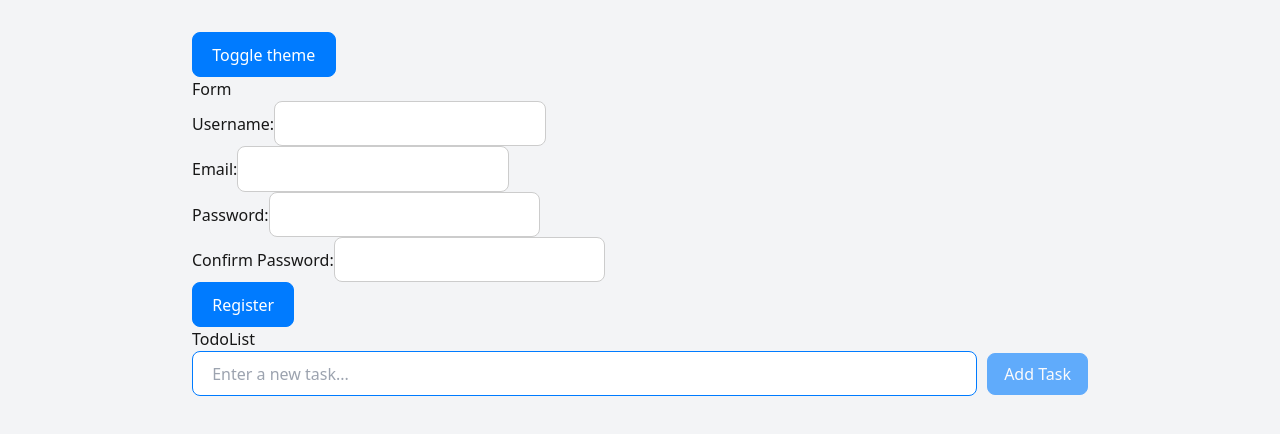
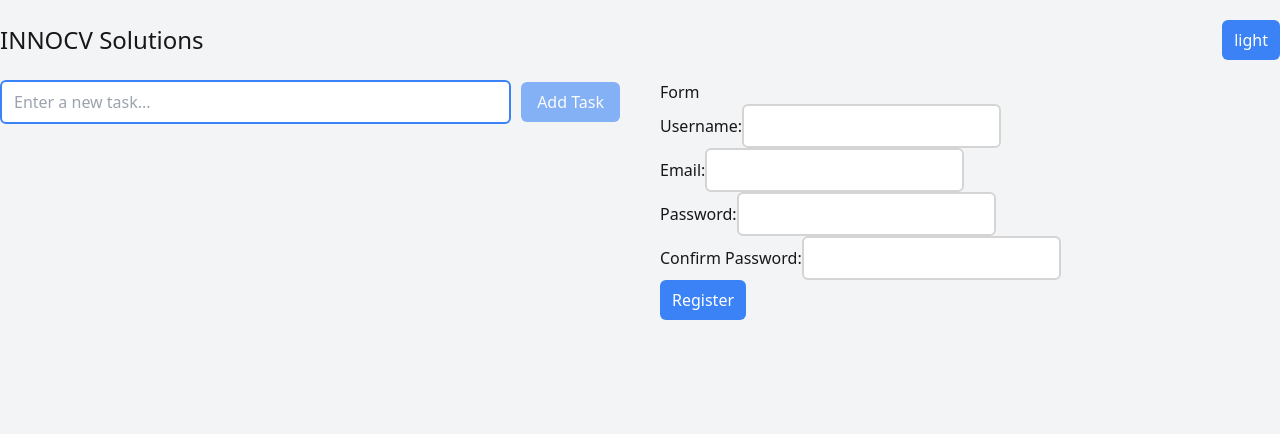
Before and after one commit to manumorante/todo-list, a React (Vite) app: page / in a window 1280 px wide. Shown: the top 434 px of the page. Built offline with nearby package versions, Linux system fonts and the light colour scheme.

Commit message:
refactor: enhance layout and styling in Home, TodoList, and ToggleTheme components

```diff
--- a/index.html
+++ b/index.html
@@ -5,8 +5,8 @@
     <meta name="viewport" content="width=device-width, initial-scale=1.0" />
     <title>INNOCV - Manu Morante</title>
   </head>
-  <body class="bg-gray-100 dark:bg-neutral-800 text-neutral-900 dark:text-neutral-100">
-    <div id="root"></div>
+  <body class="bg-gray-100 dark:bg-black text-neutral-900 dark:text-neutral-100">
+    <div id="root" class="container"></div>
     <script type="module" src="/src/main.tsx"></script>
   </body>
 </html>
--- a/src/Home.tsx
+++ b/src/Home.tsx
@@ -5,11 +5,19 @@ import ToggleTheme from "./components/ToggleTheme"
 export default function Home() {
   return (
     <>
-      <header>
+      <div className="flex justify-between items-center">
+        <h1 className="text-2xl font-medium my-6">INNOCV Solutions</h1>
         <ToggleTheme />
-      </header>
-      <Form />
-      <TodoList />
+      </div>
+      <div className="flex gap-10">
+        <div className="flex-1">
+          <TodoList />
+        </div>
+
+        <div className="flex-1">
+          <Form />
+        </div>
+      </div>
     </>
   )
 }
--- a/src/components/TodoList.tsx
+++ b/src/components/TodoList.tsx
@@ -44,9 +44,7 @@ const TodoList: React.FC = () => {
 
   return (
     <div>
-      <h2>TodoList</h2>
-
-      <form onSubmit={addTask} className="todo">
+      <form onSubmit={addTask} className="todo mb-4">
         <input
           ref={inputRef}
           type="text"
@@ -57,7 +55,11 @@ const TodoList: React.FC = () => {
           // Set focus to the input field when the component is mounted
           autoFocus
         />
-        <button className="todo__action" type="submit" disabled={!isTaskValid(newTask)}>
+        <button
+          className="todo__action whitespace-nowrap"
+          type="submit"
+          disabled={!isTaskValid(newTask)}
+        >
           Add Task
         </button>
       </form>
--- a/src/components/ToggleTheme.tsx
+++ b/src/components/ToggleTheme.tsx
@@ -1,11 +1,11 @@
 import { useTheme } from "../theme"
 
 function ToggleTheme() {
-  const { toggleTheme } = useTheme()
+  const { theme, toggleTheme } = useTheme()
 
   return (
     <>
-      <button onClick={toggleTheme}>Toggle theme</button>
+      <button onClick={toggleTheme}>{theme}</button>
     </>
   )
 }
--- a/src/index.css
+++ b/src/index.css
@@ -11,43 +11,24 @@ body {
   --neutral-500: #333333;
 }
 
-#root {
-  max-width: 960px;
-  margin: 0 auto;
-  padding: 2rem;
-}
-
 @layer base {
+  input,
   button {
-    border-radius: 8px;
-    padding: 0.6em 1.2em;
-    background-color: var(--primary);
-    border: 1px solid var(--primary);
-    color: white;
-    cursor: pointer;
-    transition: background-color 0.25s;
+    @apply rounded-md px-3 py-2 transition;
   }
 
-  button:focus {
-    outline: 4px auto -webkit-focus-ring-color;
-  }
+  button {
+    @apply bg-blue-500 text-white
+    border-blue-500
+    cursor-pointer
 
-  button:disabled {
-    opacity: 0.6;
-    cursor: not-allowed;
+    disabled:opacity-60 disabled:cursor-not-allowed;
   }
 
   input {
-    border-radius: 8px;
-    border: 1px solid var(--neutral-300);
-    padding: 0.6em 1.2em;
-    background-color: white;
-    transition: border-color 0.25s;
-  }
-
-  input:focus {
-    border-color: var(--primary);
-    outline: none;
+    @apply bg-white dark:bg-neutral-900
+    border-2 border-neutral-300 focus:border-blue-500 dark:border-neutral-700
+    outline-none;
   }
 }
 
--- a/tailwind.config.js
+++ b/tailwind.config.js
@@ -3,6 +3,9 @@ export default {
   darkMode: "selector",
   content: ["./index.html", "./src/**/*.tsx"],
   theme: {
+    container: {
+      center: true,
+    },
     extend: {},
   },
   plugins: [],
```
